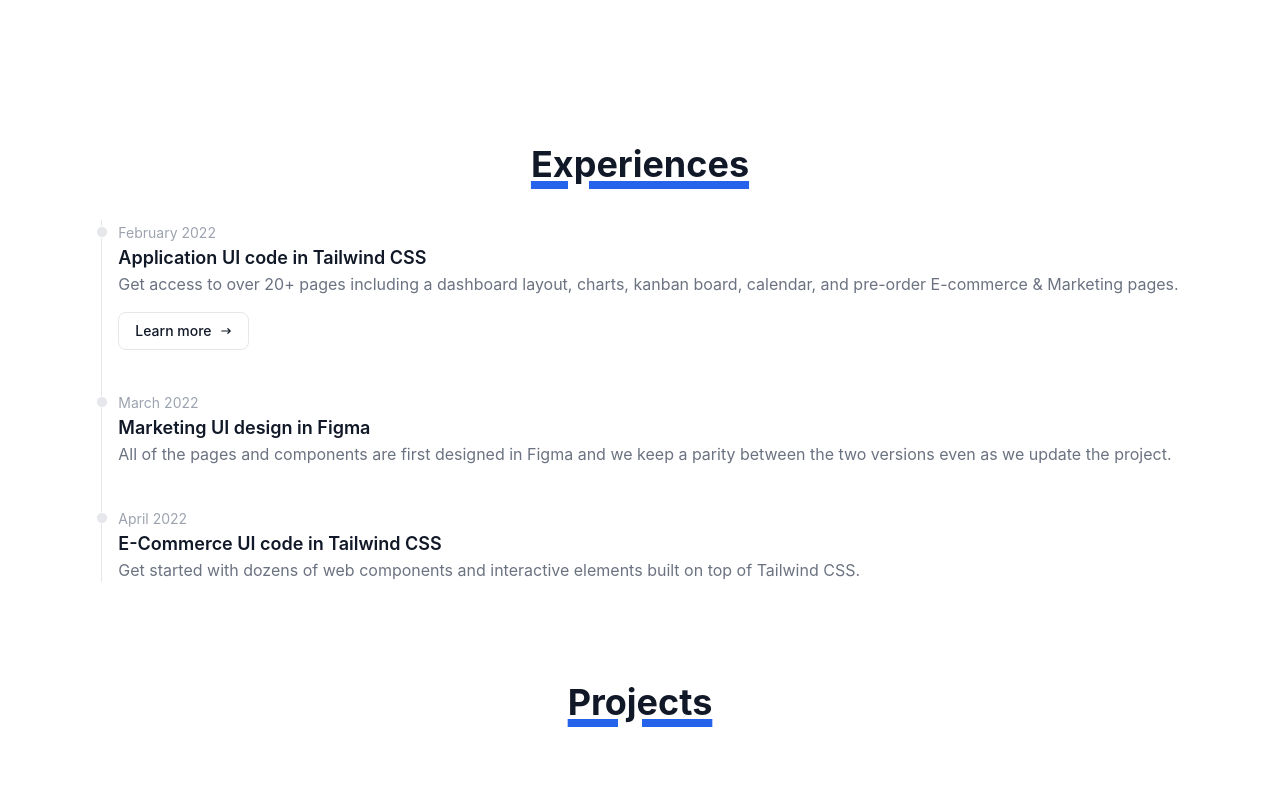
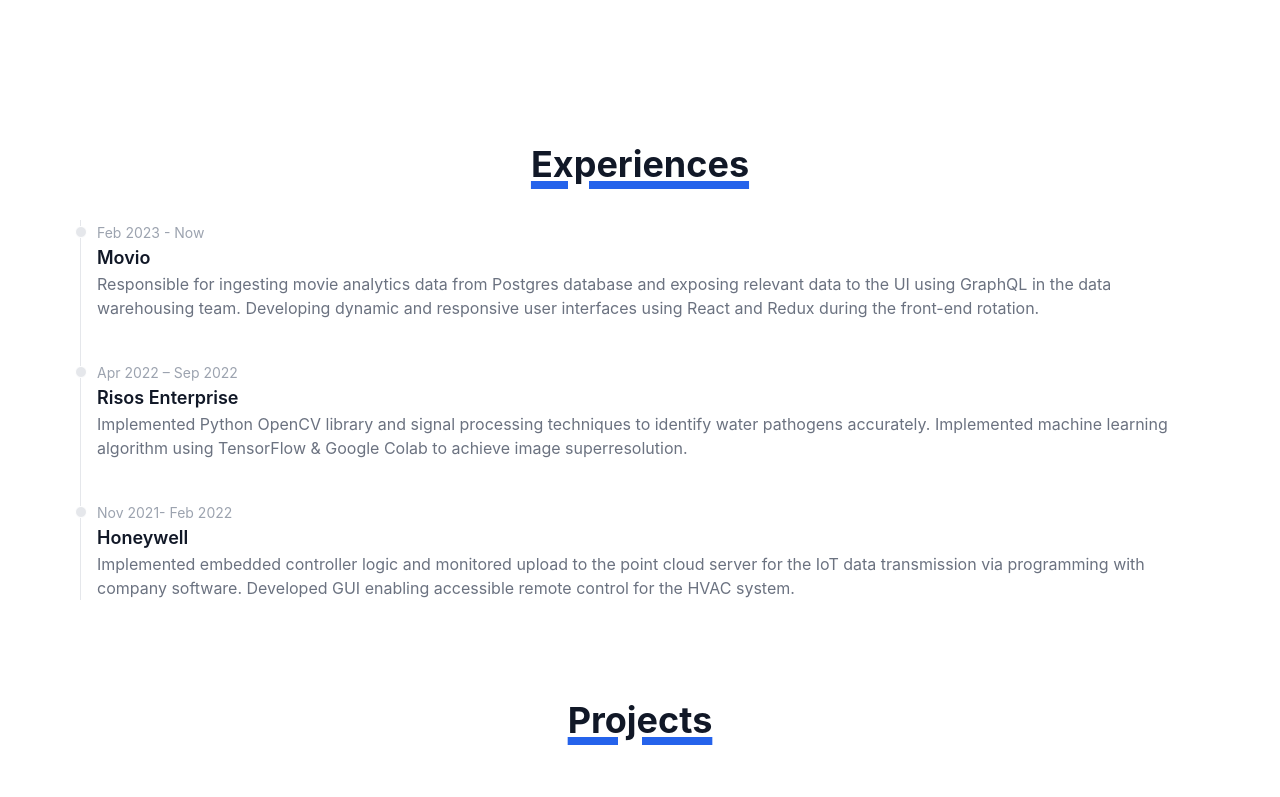
Before and after one commit to zhua633/my-website-v2, a React (Create React App) app in the folder frontend/: page / in a window 1280 px wide. Shown: the part 676-1473 px from the top of the page. Built offline with nearby package versions, Linux system fonts and the light colour scheme.

Commit message:
Update experiences

```diff
--- a/frontend/src/Components/Timeline/index.jsx
+++ b/frontend/src/Components/Timeline/index.jsx
@@ -5,22 +5,21 @@
 <ol class="relative border-l border-gray-200 dark:border-gray-700">
     <li class="mb-10 ml-4">
         <div class="absolute w-3 h-3 bg-gray-200 rounded-full mt-1.5 -left-1.5 border border-white dark:border-gray-900 dark:bg-gray-700"></div>
-        <time class="mb-1 text-sm font-normal leading-none text-gray-400 dark:text-gray-500">February 2022</time>
-        <h3 class="text-lg font-semibold text-gray-900 dark:text-white">Application UI code in Tailwind CSS</h3>
-        <p class="mb-4 text-base font-normal text-gray-500 dark:text-gray-400">Get access to over 20+ pages including a dashboard layout, charts, kanban board, calendar, and pre-order E-commerce & Marketing pages.</p>
-        <a href="#" class="inline-flex items-center px-4 py-2 text-sm font-medium text-gray-900 bg-white border border-gray-200 rounded-lg hover:bg-gray-100 hover:text-blue-700 focus:z-10 focus:ring-4 focus:outline-none focus:ring-gray-200 focus:text-blue-700 dark:bg-gray-800 dark:text-gray-400 dark:border-gray-600 dark:hover:text-white dark:hover:bg-gray-700 dark:focus:ring-gray-700">Learn more <svg class="w-3 h-3 ml-2" fill="currentColor" viewBox="0 0 20 20" xmlns="http://www.w3.org/2000/svg"><path fill-rule="evenodd" d="M12.293 5.293a1 1 0 011.414 0l4 4a1 1 0 010 1.414l-4 4a1 1 0 01-1.414-1.414L14.586 11H3a1 1 0 110-2h11.586l-2.293-2.293a1 1 0 010-1.414z" clip-rule="evenodd"></path></svg></a>
+        <time class="mb-1 text-sm font-normal leading-none text-gray-400 dark:text-gray-500">Feb 2023 - Now</time>
+        <h3 class="text-lg font-semibold text-gray-900 dark:text-white"> Movio</h3>
+        <p class="mb-4 text-base font-normal text-gray-500 dark:text-gray-400">Responsible for ingesting movie analytics data from Postgres database and exposing relevant data to the UI using GraphQL in the data warehousing team. Developing dynamic and responsive user interfaces using React and Redux during the front-end rotation.</p>
     </li>
     <li class="mb-10 ml-4">
         <div class="absolute w-3 h-3 bg-gray-200 rounded-full mt-1.5 -left-1.5 border border-white dark:border-gray-900 dark:bg-gray-700"></div>
-        <time class="mb-1 text-sm font-normal leading-none text-gray-400 dark:text-gray-500">March 2022</time>
-        <h3 class="text-lg font-semibold text-gray-900 dark:text-white">Marketing UI design in Figma</h3>
-        <p class="text-base font-normal text-gray-500 dark:text-gray-400">All of the pages and components are first designed in Figma and we keep a parity between the two versions even as we update the project.</p>
+        <time class="mb-1 text-sm font-normal leading-none text-gray-400 dark:text-gray-500">Apr 2022 – Sep 2022</time>
+        <h3 class="text-lg font-semibold text-gray-900 dark:text-white">Risos Enterprise</h3>
+        <p class="text-base font-normal text-gray-500 dark:text-gray-400">Implemented Python OpenCV library and signal processing techniques to identify water pathogens accurately. Implemented machine learning algorithm using TensorFlow & Google Colab to achieve image superresolution.</p>
     </li>
     <li class="ml-4">
         <div class="absolute w-3 h-3 bg-gray-200 rounded-full mt-1.5 -left-1.5 border border-white dark:border-gray-900 dark:bg-gray-700"></div>
-        <time class="mb-1 text-sm font-normal leading-none text-gray-400 dark:text-gray-500">April 2022</time>
-        <h3 class="text-lg font-semibold text-gray-900 dark:text-white">E-Commerce UI code in Tailwind CSS</h3>
-        <p class="text-base font-normal text-gray-500 dark:text-gray-400">Get started with dozens of web components and interactive elements built on top of Tailwind CSS.</p>
+        <time class="mb-1 text-sm font-normal leading-none text-gray-400 dark:text-gray-500">Nov 2021- Feb 2022</time>
+        <h3 class="text-lg font-semibold text-gray-900 dark:text-white">Honeywell</h3>
+        <p class="text-base font-normal text-gray-500 dark:text-gray-400">Implemented embedded controller logic and monitored upload to the point cloud server for the IoT data transmission via programming with company software. Developed GUI enabling accessible remote control for the HVAC system.</p>
     </li>
 </ol>
 
```
